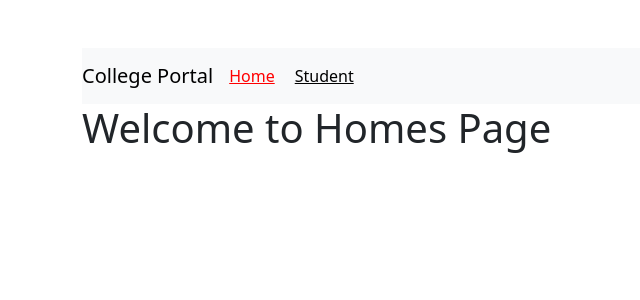
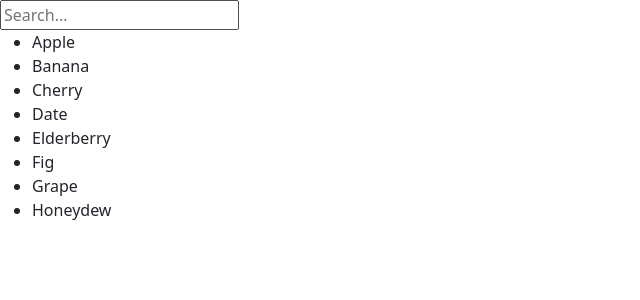
Before and after one commit to anushmajk/web-dev-journey, a React (Vite) app in the folder react/my-app/: page / in a window 1280 px wide. Shown: the top 300 px of the page, without its empty margins (0-640 px from the left). Built offline with nearby package versions, Linux system fonts and the light colour scheme; a web font is replaced by a local one.

Commit message:
add Async1 and Search1 components for data fetching and filtering

```diff
--- a/react/my-app/src/App.jsx
+++ b/react/my-app/src/App.jsx
@@ -10,6 +10,8 @@ import UseParams2 from './Learning/Day-1/UseParams2';
 import Homes from './Practice problem/Homes';
 import Student from './Practice problem/Student';
 import Studentdetails from './Practice problem/Studentdetails';
+import Async1 from './Learning/Day-3/Async1';
+import Search1 from './Learning/Day-3/Search1';
 //Student.jsx
 // const App = () => {
 
@@ -74,11 +76,15 @@ const App = () => {
       {/* <UseEffect2/> */}
       {/* <UseLocate1/> */}
       {/* <UseLocatae2/> */}
-        <Routes>
+
+      {/* Router react */}
+        {/* <Routes>
           <Route path="/" element={<Homes/>} />
         <Route path="/student" element={<Student person={person} />} />
         <Route path="/student/:id" element={<Studentdetails person={person} />} />
-      </Routes>
+      </Routes> */}
+      {/* <Async1/> */}
+      <Search1/>
    </div>
   )
 }
--- /dev/null
+++ b/react/my-app/src/Learning/Day-3/Async1.jsx
@@ -0,0 +1,35 @@
+import React, { useEffect, useState } from 'react'
+
+const Async1 = () => {
+  const [data, setData] = useState([]);
+  const [loading, setLoading] = useState(true);
+  const fetchData = async () => {
+    try {
+      const res = await fetch("https://jsonplaceholder.typicode.com/posts");
+      const json = await res.json();
+      setData(json.slice(0, 99))
+    }
+    catch (error) {
+      console.error("Error fetching data:", error);
+    } finally {
+      setLoading(false);
+    }
+  };
+  useEffect(() => {
+    fetchData();
+  }, []);
+  if (loading) return <p>Loading....</p>
+  return (
+    <div>
+      <h1>Post</h1>
+      <ul>
+        {data.map((post) => (
+          <li key={post.id}>{post.title}</li>
+        )
+        )}
+      </ul>
+    </div>
+  );
+};
+
+export default Async1
--- /dev/null
+++ b/react/my-app/src/Learning/Day-3/Search1.jsx
@@ -0,0 +1,32 @@
+import React, { useState } from 'react'
+const Search1 = () => {
+  const [query, setQuery] = useState("");
+  const items = ["Apple", "Banana", "Cherry", "Date", "Elderberry", "Fig", "Grape", "Honeydew"];
+  function handleChange(event) {
+    setQuery(event.target.value);
+  }
+  const filteredItems = items.filter((item) =>
+    item.toLowerCase().includes(query.toLowerCase())
+  );
+  return (
+    <div>
+      <input
+        type="text"
+        placeholder="Search..."
+        value={query}
+        onChange={handleChange}
+      />
+      <ul>
+        {filteredItems.length > 0 ? (
+          filteredItems.map((item, index) => (
+            <li key={index}>{item}</li>
+          ))
+        ) : (
+          <li>No results found</li>
+        )}
+      </ul>
+    </div>
+  )
+}
+
+export default Search1
```
